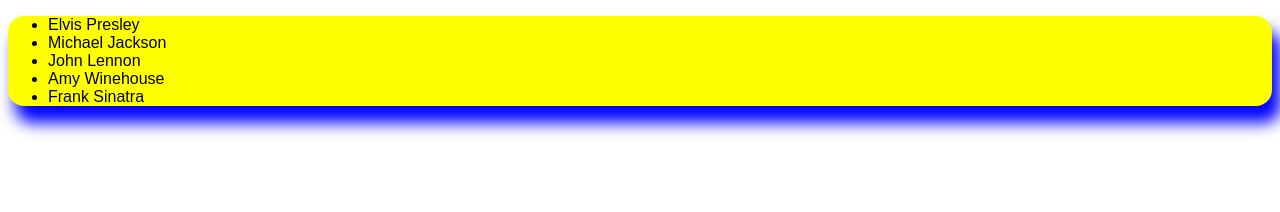
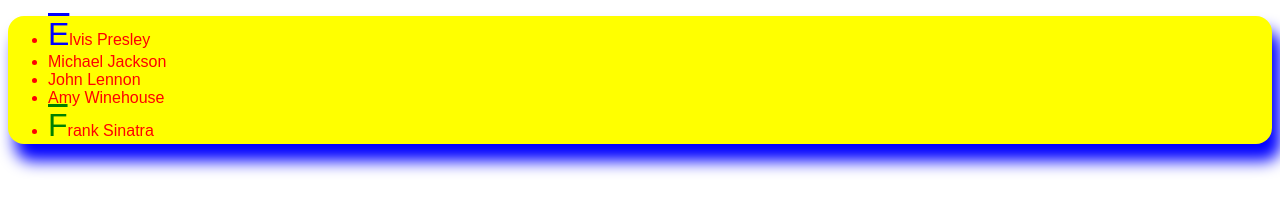
Before and after one commit to alvaro-membrillo/DIW_20212022, a plain HTML site: page ud-2-ejercicios-a-resolver/ej08.html in a window 1280 px wide. Drawn offline with Linux system fonts and the light colour scheme.

Commit message:
Ejercicios css U2

```diff
--- a/ud-2-ejercicios-a-resolver/css/ej8.css
+++ b/ud-2-ejercicios-a-resolver/css/ej8.css
@@ -4,6 +4,7 @@
 
 ul {
     background-color: yellow;
+    color: red;
     border-radius: 1em;
     box-shadow: 0.5em 1em 1em 1px blue;
 }
@@ -13,3 +14,15 @@
     text-transform: uppercase;
     font-weight: bold;
 }
+
+ul li:first-child::first-letter {
+    text-decoration: overline;
+    font-size: 2em;
+    color: blue;
+}
+
+ul li:last-child::first-letter {
+    text-decoration: overline;
+    font-size: 2em;
+    color: green;
+}
--- /dev/null
+++ b/ud-2-ejercicios-a-resolver/css/ej9.css
@@ -0,0 +1,31 @@
+* {
+    font-family: 'Fruktur', cursive;
+}
+
+a::before {
+    content: "->";
+}
+
+h2::first-letter {
+    font-size: 2em;
+}
+
+h2 p:first-child::first-line {
+    text-indent: 2em;
+}
+
+ul li:first-child {
+    background-color: yellow;
+}
+
+ul li:last-child {
+    background-color: gray;
+}
+
+ul li:nth-child(odd) {
+    border: 1px dotted pink;
+}
+
+abbr::after {
+    content: "("attr(title)")";
+}
```
Also changed, not shown: ud-2-ejercicios-a-resolver/ej09.html (+3 -0 lines), ud-2-ejercicios-a-resolver/ej10.html (+1 -3 lines).
